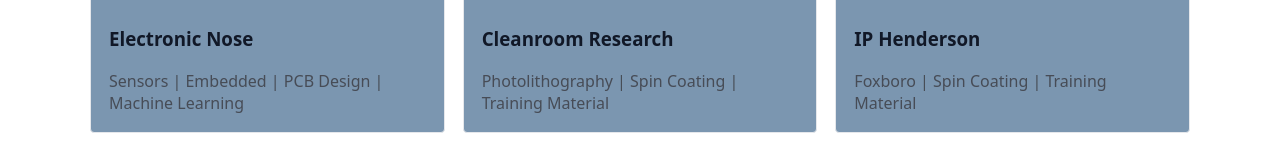
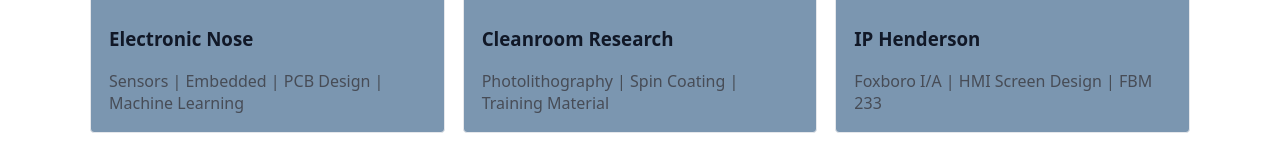
Before and after one commit to greyjediak/greyjediak.github.io, a React (Vite) app: page / in a window 1280 px wide. Shown: the part 1132-1296 px from the top of the page. Built offline with nearby package versions, Linux system fonts and the light colour scheme.

Commit message:
Updated descriptions for foxboro project

```diff
--- a/package.json
+++ b/package.json
@@ -7,7 +7,9 @@
     "dev": "vite",
     "build": "vite build",
     "lint": "eslint .",
-    "preview": "vite preview"
+    "preview": "vite preview",
+    "predeploy": "npm run build",
+    "deploy": "gh-pages -d dist"
   },
   "dependencies": {
     "react": "^19.2.5",
@@ -22,6 +24,7 @@
     "eslint": "^10.2.1",
     "eslint-plugin-react-hooks": "^7.1.1",
     "eslint-plugin-react-refresh": "^0.5.2",
+    "gh-pages": "^6.3.0",
     "globals": "^17.5.0",
     "vite": "^8.0.10"
   }
--- a/src/data/projects.js
+++ b/src/data/projects.js
@@ -104,59 +104,34 @@
     {
         id: "henderson",
         title: "IP Henderson",
-        subtitle: "Foxboro | Spin Coating | Training Material",
+        subtitle: "Foxboro I/A | HMI Screen Design | FBM 233",
         image: "/assets/coop/flowcontrol.JPG",
         summary:
-            "Drives upgrade for Internation Paper in Henderson, KY.",
+            "Drives upgrade for International Paper in Henderson, KY.",
         details:
-            "Created Manim animations, tutorial powerpoints and videos, and gave brief tours at E-Day about the cleanroom facilities.",
+            "Supported drives upgrade, built hardware testbed with redundant FBM233 modules to communicate with FCP280s, and built testing screens to monitor drive status.",
             link: "#",
         images: [
             {
-                src: "/assets/cleanroom/bay2.JPG",
-                caption: "Cleanroom Bays"
+                src: "/assets/coop/ATeam.JPG",
+                caption: "Geared up to work"
             },
             {
-                src: "/assets/cleanroom/four.JPG",
-                caption: "Cleanroom Assistants"
+                src: "/assets/coop/CPandFBM.jpg",
+                caption: "Testing hardware (preassembly)"
             },
             {
-                src: "/assets/cleanroom/lwafer.jpeg",
-                caption: "Patterned Wafer"
+                src: "/assets/coop/pinging.JPG",
+                caption: "Checking communication with PLC"
             },
-            {
-                src: "/assets/cleanroom/bluelight.png",
-                caption: "UV Exposure (taken safely)"
-            },
-
-        ],
-        videos: [
-            {
-                src: "/assets/cleanroom/SpinCoatedWafer2D.mp4",
-                caption: "",
-            },
-            {
-                src: "/assets/cleanroom/PhotolithographyStretched.mp4",
-                caption: "",
-            }
 
         ],
         links: [
             {
-                label: "Powerpoint Training Materials",
+                label: "Hardware Testbed Sketch (coming soon)",
                 url: "/assets/cleanroom/Photolithography Procedural Slides.pdf",
                 type: "pdf"
             },
-            {
-                label: "Manim Spin Coating Animation",
-                url: "https://github.com/greyjediak/Manim-Cleanroom-Animations/blob/main/spin.py",
-                type: "code"
-            },
-            {
-                label: "Manim Photolithography Example",
-                url: "https://github.com/greyjediak/Manim-Cleanroom-Animations/blob/main/light.py",
-                type: "code"
-            }
         ]
 
     },
```
Also changed, not shown: 1 other file (tests, documents, lock files or other folders).
